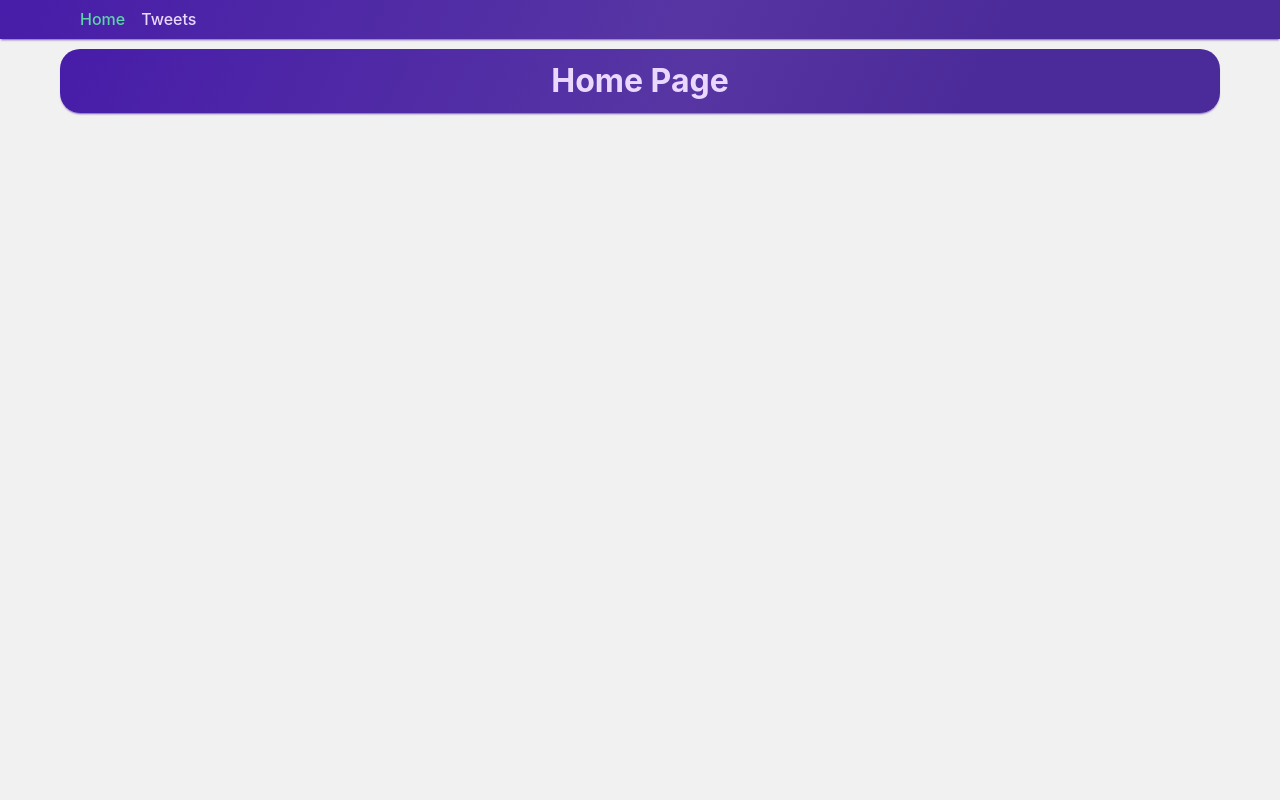
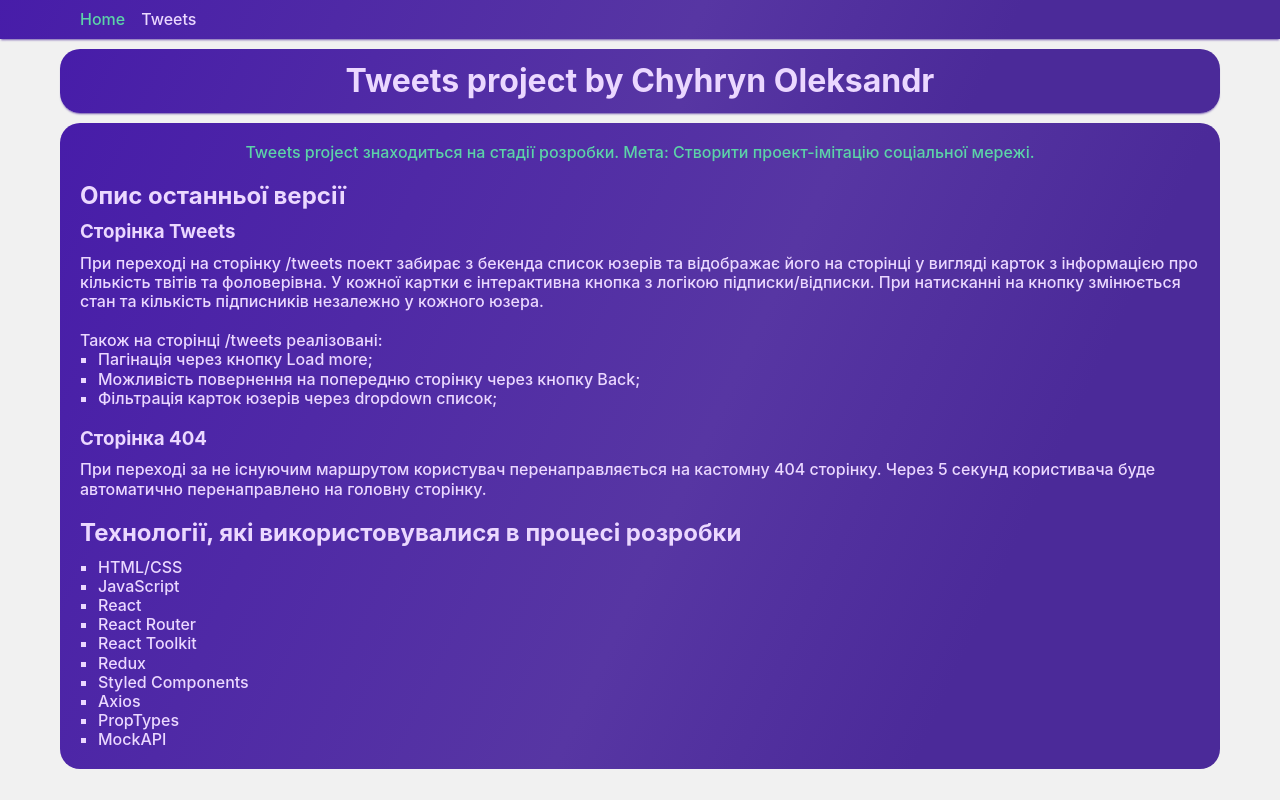
Before and after one commit to Chyhryn/tweets-react, a React (Create React App) app: page / in a window 1280 px wide. Built offline with nearby package versions, Linux system fonts and the light colour scheme.

Commit message:
add global styles and Home Page content

```diff
--- a/src/components/Global.styled.jsx
+++ b/src/components/Global.styled.jsx
@@ -6,10 +6,42 @@ export const Heading = styled.h1`
   box-shadow: 0px 2px 2px -1px rgba(75, 42, 153, 0.75);
 
   background: ${(p) => p.theme.colors.main};
-  color: ${(p) => p.theme.colors.secondary};
 
   text-align: center;
   line-height: 2;
+`;
+
+export const Heading2 = styled.h2`
+  margin-bottom: 10px;
+`;
+
+export const Heading3 = styled.h3`
+  margin-bottom: 10px;
+`;
+
+export const Section = styled.section`
+  padding 20px;
+  border-radius: ${(p) => p.theme.radii.main};
+  background: ${(p) => p.theme.colors.main};
+`;
+
+export const Pargaraph = styled.p`
+  margin-bottom: 20px;
+`;
+
+export const InfoParagraph = styled.p`
+  margin-bottom: 20px;
+  padding 20px;
+
+  border-radius: ${(p) => p.theme.radii.main};
+  background: ${(p) => p.theme.colors.main};
+
+  text-align: center;
+`;
+
+export const BasicList = styled.ul`
+  padding-left: 18px;
+  list-style: square;
 `;
 
 export const Button = styled.button`
@@ -25,14 +57,3 @@ export const Button = styled.button`
   line-height: 1.22;
   text-transform: uppercase;
 `;
-
-export const Paragraph = styled.p`
-  margin-bottom: 20px;
-  padding 20px;
-
-  border-radius: ${(p) => p.theme.radii.main};
-  background: ${(p) => p.theme.colors.main};
-  color: ${(p) => p.theme.colors.secondary};
-
-  text-align: center;
-`;
--- a/src/index.css
+++ b/src/index.css
@@ -24,6 +24,7 @@ h6,
 p {
   margin: 0;
   margin-bottom: 0;
+  color: #ebd8ff;
 }
 
 ul,
@@ -32,7 +33,11 @@ li,
 form {
   margin: 0;
   padding: 0;
-  padding-left: 0;
+  color: #ebd8ff;
+}
+
+ul,
+ol {
   list-style: none;
 }
 
--- a/src/pages/HomePage/HomePage.jsx
+++ b/src/pages/HomePage/HomePage.jsx
@@ -1,5 +1,62 @@
-import { Heading } from "../../components/Global.styled";
+import {
+  Heading,
+  Heading2,
+  Heading3,
+  Section,
+  Pargaraph,
+  BasicList,
+} from "../../components/Global.styled";
 
 export const HomePage = () => {
-  return <Heading>Home Page</Heading>;
+  return (
+    <>
+      <Heading>Tweets project by Chyhryn Oleksandr</Heading>
+      <Section>
+        <Pargaraph style={{ textAlign: "center", color: "#5cd3a8" }}>
+          Tweets project знаходиться на стадії розробки. Мета: Створити
+          проект-імітацію соціальної мережі.
+        </Pargaraph>
+        <Heading2>Опис останньої версії</Heading2>
+        <Heading3>Сторінка Tweets</Heading3>
+        <Pargaraph>
+          При переході на сторінку /tweets поект забирає з бекенда список юзерів
+          та відображає його на сторінці у вигляді карток з інформацією про
+          кількість твітів та фоловерівна. У кожної картки є інтерактивна кнопка
+          з логікою підписки/відписки. При натисканні на кнопку змінюється стан
+          та кількість підписників незалежно у кожного юзера.
+        </Pargaraph>
+        <Pargaraph>
+          Також на сторінці /tweets реалізовані:
+          <BasicList>
+            <li>Пагінація через кнопку Load more;</li>
+            <li>
+              Можливість повернення на попередню сторінку через кнопку Back;
+            </li>
+            <li>Фільтрація карток юзерів через dropdown список;</li>
+          </BasicList>
+        </Pargaraph>
+        <Heading3>Сторінка 404</Heading3>
+        <Pargaraph>
+          При переході за не існуючим маршрутом користувач перенаправляється на
+          кастомну 404 сторінку. Через 5 секунд користивача буде автоматично
+          перенаправлено на головну сторінку.
+        </Pargaraph>
+        <Heading2>
+          Технології, які використовувалися в процесі розробки
+        </Heading2>
+        <BasicList>
+          <li>HTML/CSS</li>
+          <li>JavaScript</li>
+          <li>React</li>
+          <li>React Router</li>
+          <li>React Toolkit</li>
+          <li>Redux</li>
+          <li>Styled Components</li>
+          <li>Axios</li>
+          <li>PropTypes</li>
+          <li>MockAPI</li>
+        </BasicList>
+      </Section>
+    </>
+  );
 };
--- a/src/pages/Tweets/Tweets.jsx
+++ b/src/pages/Tweets/Tweets.jsx
@@ -1,6 +1,6 @@
 import { useEffect } from "react";
 import { useDispatch, useSelector } from "react-redux";
-import { Heading, Paragraph } from "../../components/Global.styled";
+import { Heading, InfoParagraph } from "../../components/Global.styled";
 import { UserList } from "../../components/UserList/UserList";
 import { fetchUsers } from "../../redux/users/operations";
 import {
@@ -23,9 +23,9 @@ export const Tweets = () => {
     <>
       <Heading>Tweets</Heading>
       {isLoading && !error && users.length < 1 && (
-        <Paragraph>Please wait. We are loading users list.</Paragraph>
+        <InfoParagraph>Please wait. We are loading users list.</InfoParagraph>
       )}
-      {error && <Paragraph>{error}</Paragraph>}
+      {error && <InfoParagraph>{error}</InfoParagraph>}
 
       {users.length > 0 && !error && <UserList users={users} />}
     </>
```
